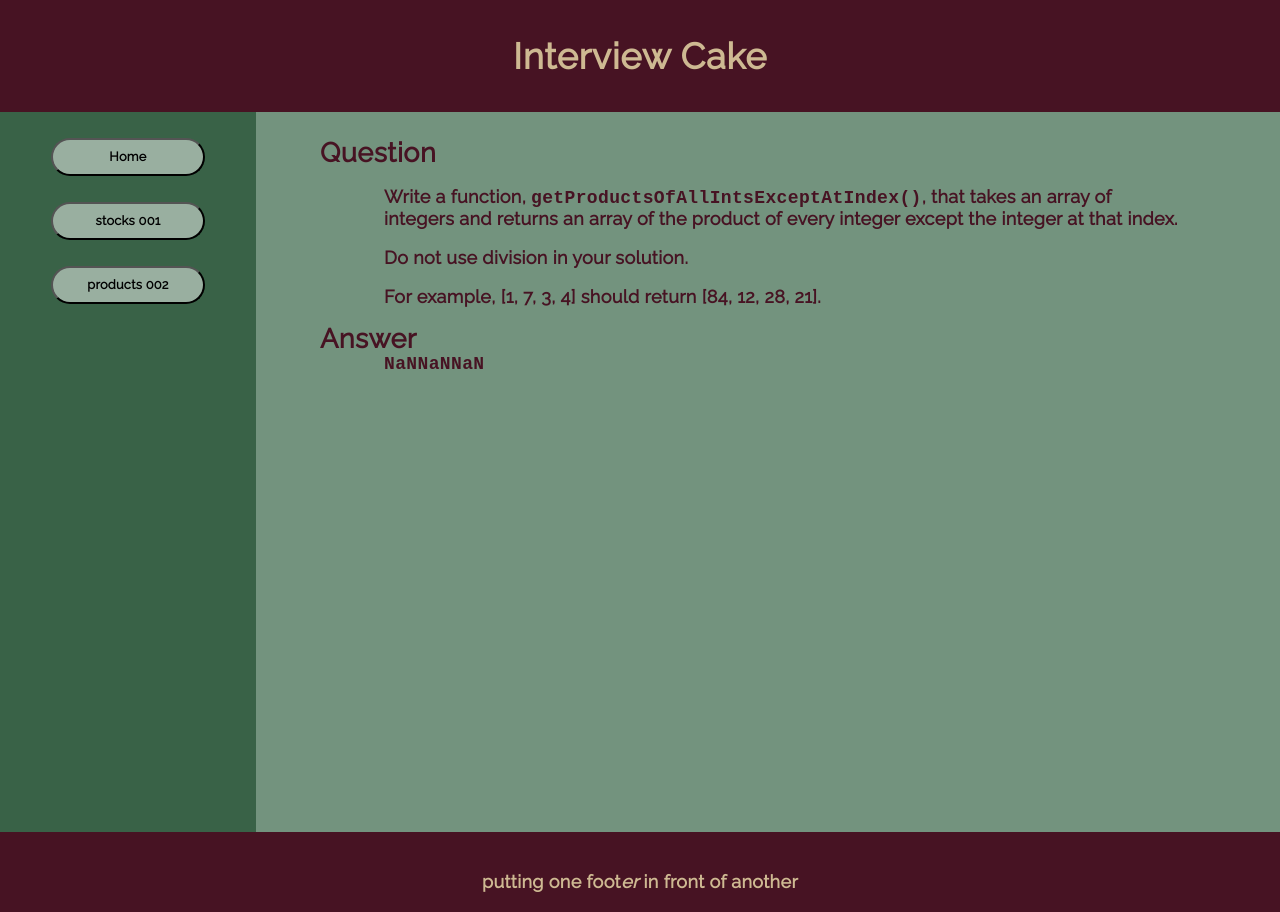
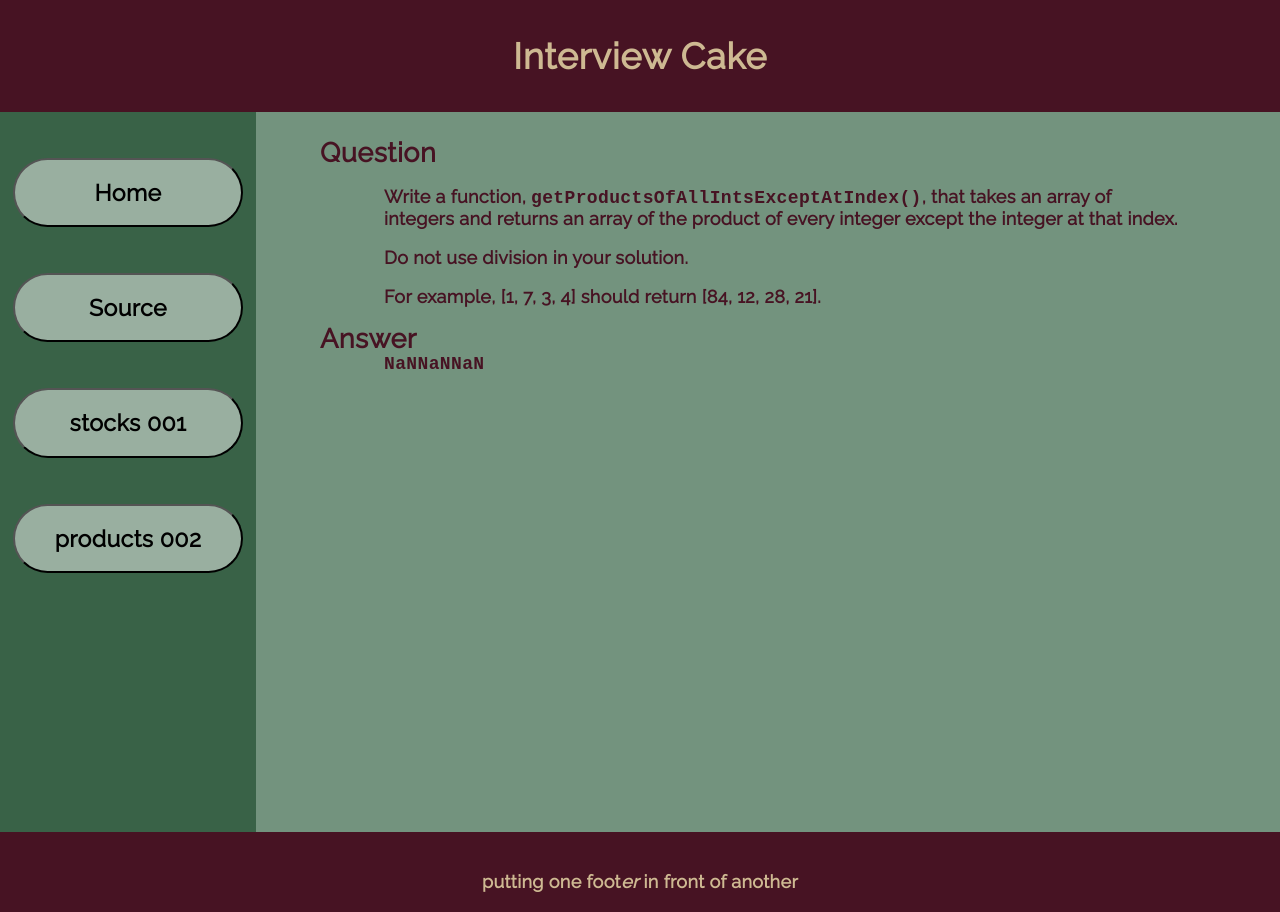
Before and after one commit to tuningmind-tiy/interview-cake, a React (Create React App) app: page / in a window 1280 px wide. Built offline with nearby package versions, Linux system fonts and the light colour scheme; a web font is replaced by a local one.

Commit message:
Add and style source button

```diff
--- a/src/App.css
+++ b/src/App.css
@@ -8,6 +8,11 @@
 
 .code {
   font-family: 'Overpass Mono', monospace; }
+
+a {
+  text-decoration: none;
+  color: #471323;
+  color: black; }
 
 ul {
   padding-left: 6vw; }
@@ -87,11 +92,11 @@
   margin-top: 2em; }
 
 button {
-  width: 12vw;
+  width: 18vw;
   padding: .7em;
   border-radius: 5em;
   margin: 1em;
-  font-size: 1vw;
+  font-size: 1.8vw;
   background-color: #99AFA0;
   outline: none;
   min-height: 3em; }
--- a/src/App.js
+++ b/src/App.js
@@ -55,6 +55,7 @@
         <main>
           <aside style={{height:this.state.height}}>
             <button value='Home' onClick={this.clickhandler}>Home</button>
+            <button><a href='https://github.com/tuningmind-tiy/interview-cake'>Source</a></button>
             <button value='Stocks' onClick={this.clickhandler}>stocks 001</button>
             <button value='Products' onClick={this.clickhandler}>products 002</button>
           </aside>
--- a/src/App.scss
+++ b/src/App.scss
@@ -9,6 +9,11 @@
 
 .code {
   font-family: 'Overpass Mono', monospace;
+}
+a {
+  text-decoration: none;
+  color: #471323;
+  color: black;
 }
 
 ul {
@@ -102,11 +107,11 @@
 }
 
 button {
-  width: 12vw;
+  width: 18vw;
   padding: .7em;
   border-radius: 5em;
   margin: 1em;
-  font-size: 1vw;
+  font-size: 1.8vw;
   background-color: #99AFA0;
   outline: none;
   min-height: 3em;
```
